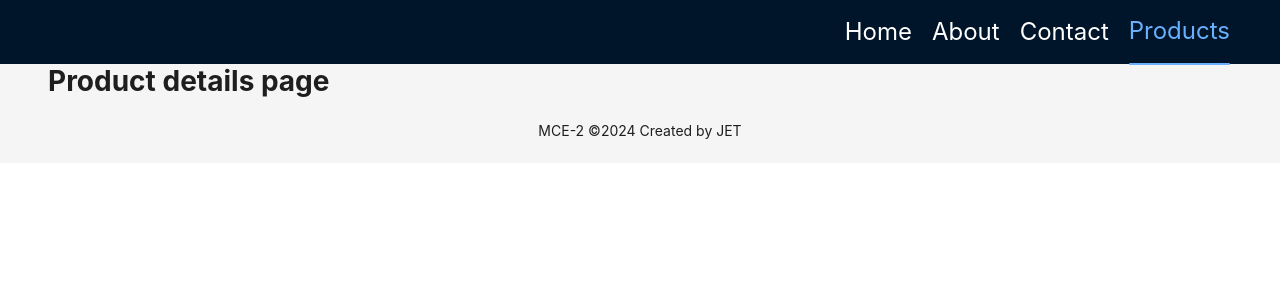
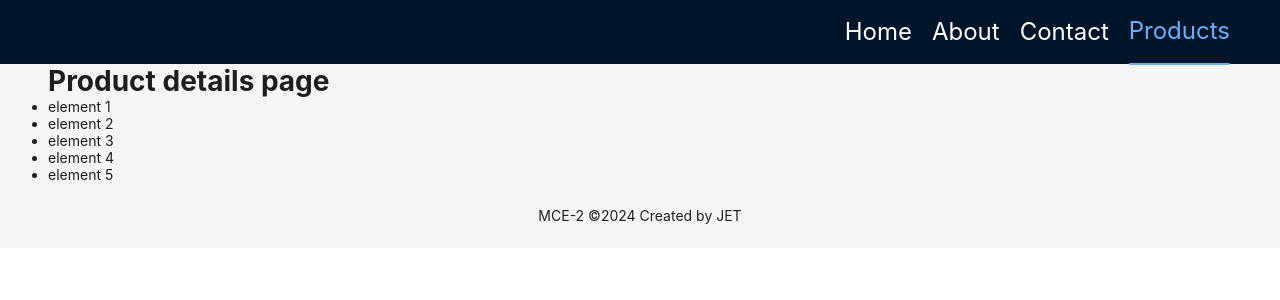
Before and after one commit to themuku/depo-user-front, a React (Vite) app: page /products/1 in a window 1280 px wide. Shown: the top 300 px of the page. Built offline with nearby package versions, Linux system fonts and the light colour scheme.

Commit message:
made some changes in details page

```diff
--- a/src/pages/ProductDetailsPage.jsx
+++ b/src/pages/ProductDetailsPage.jsx
@@ -2,6 +2,16 @@
   return (
     <>
       <h1>Product details page</h1>
+
+      <div>
+        <ul>
+          <li>element 1</li>
+          <li>element 2</li>
+          <li>element 3</li>
+          <li>element 4</li>
+          <li>element 5</li>
+        </ul>
+      </div>
     </>
   );
 }
```
